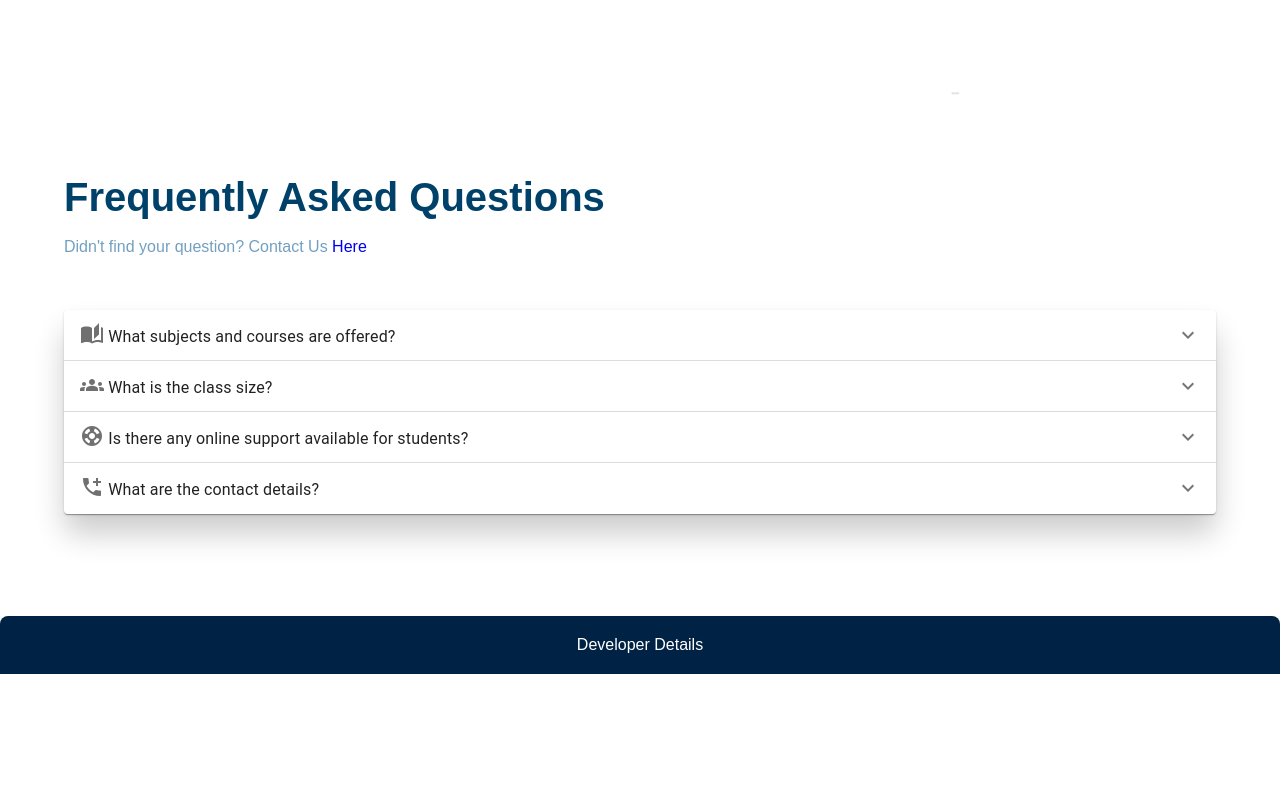
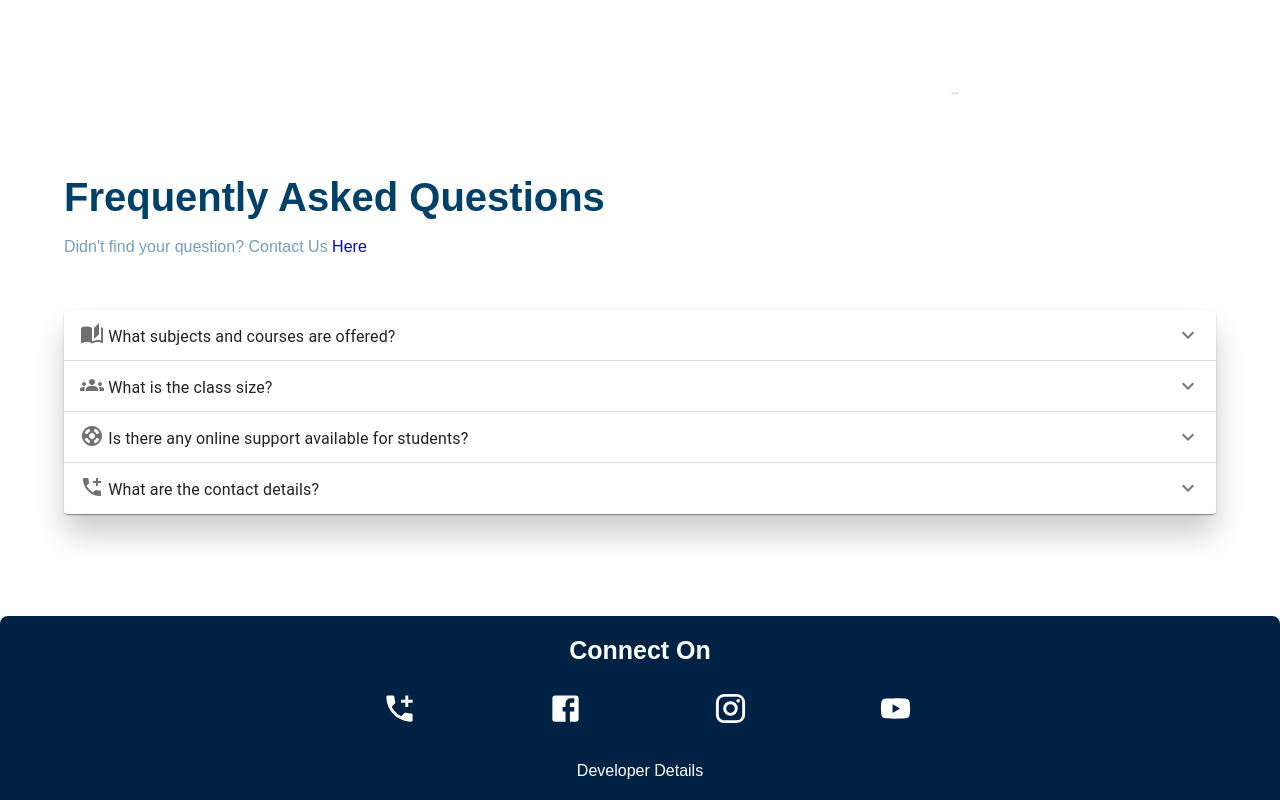
Before and after one commit to hsinawa/nileshportfolio, a React (Create React App) app in the folder client/: page /error in a window 1280 px wide. Shown: the part 643-1443 px from the top of the page. Before the commit the page ends 1317 px from the top, so only its background shows below. Built offline with nearby package versions, Linux system fonts and the light colour scheme.

Commit message:
Finished

```diff
--- a/client/src/Components/DeveloperDetails.js
+++ b/client/src/Components/DeveloperDetails.js
@@ -67,7 +67,7 @@ const AboutDeveloper = () => {
         </Grid>
 
         <Grid item xs={2} md={2}>
-          <p title="Twitter">
+          <p title="Github">
             <a
               href={`https://github.com/hsinawa`}
               target="_blank"
--- a/client/src/Screens/LastScreenSection.js
+++ b/client/src/Screens/LastScreenSection.js
@@ -9,10 +9,14 @@ import AutoStoriesIcon from "@mui/icons-material/AutoStories";
 import GroupsIcon from "@mui/icons-material/Groups";
 import SupportIcon from "@mui/icons-material/Support";
 import AddIcCallIcon from "@mui/icons-material/AddIcCall";
-
+import Box from "@mui/material/Box";
+import Grid from "@mui/material/Grid";
 //Static files
 import textData from "../Static/textFiles.json";
 import FindUs from "./FindUs";
+import InstagramIcon from "@mui/icons-material/Instagram";
+import YouTubeIcon from "@mui/icons-material/YouTube";
+import FacebookIcon from "@mui/icons-material/Facebook";
 
 const LastScreenSection = () => {
   return (
@@ -127,12 +131,91 @@ const LastScreenSection = () => {
         </section>
       </div>
       <footer className="footer">
+        <h4 style={{ color: "white", fontSize: "25px" }}> Connect On </h4>
 
+        <Grid
+          container
+          spacing={2}
+          sx={{ width: "80%", mx: "auto", marginTop: "10px" }}
+        >
+          <Grid item xs={2} md={2}>
+            <p></p>
+          </Grid>
 
-<a href='/developer' style={{textDecoration:'none', color:'white'}} >
-    Developer Details
-</a>
+          <Grid item xs={2} md={2}>
+            <p title="Phone">
+              <a href="tel:+919810566326" style={{ color: "white", cursor: "pointer" }}>
+                {" "}
+                <AddIcCallIcon
+                  style={{ verticalAlign: "-6px", fontSize: "35px" }}
+                />{" "}
+              </a>
+            </p>
+          </Grid>
 
+          <Grid item xs={2} md={2}>
+            <p title="Facebook">
+              <a
+                href={`https://www.facebook.com/ConceptToEducation?mibextid=nW3QTL`}
+                target="_blank"
+                style={{ color: "black", cursor: "pointer" }}
+              >
+                <FacebookIcon
+                  style={{
+                    verticalAlign: "-6px",
+                    fontSize: "35px",
+                    color: "white",
+                  }}
+                />
+              </a>
+            </p>
+          </Grid>
+
+          <Grid item xs={2} md={2}>
+            <p title="Instagram">
+              <a
+                href={`https://instagram.com/concept.to.education?igshid=OGQ5ZDc2ODk2ZA==`}
+                target="_blank"
+                style={{ color: "black", cursor: "pointer" }}
+              >
+                <InstagramIcon
+                  style={{
+                    verticalAlign: "-6px",
+                    fontSize: "35px",
+                    color: "white",
+                  }}
+                />
+              </a>
+            </p>
+          </Grid>
+
+          <Grid item xs={2} md={2}>
+            <p title="Youtube">
+              <a
+                href={`https://youtube.com/@concepttoeducation?si=_xR6zdyrk8fZVJEC`}
+                target="_blank"
+                style={{ color: "black", cursor: "pointer" }}
+              >
+                <YouTubeIcon
+                  style={{
+                    verticalAlign: "-6px",
+                    fontSize: "35px",
+                    color: "white",
+                  }}
+                />
+              </a>
+            </p>
+          </Grid>
+
+          <Grid item xs={2} md={2}>
+            <p></p>
+          </Grid>
+        </Grid>
+        <br/><br/>
+
+        <a href="/developer" style={{ textDecoration: "none", color: "white" }}>
+          Developer Details
+        </a>
       </footer>
     </div>
   );
```
